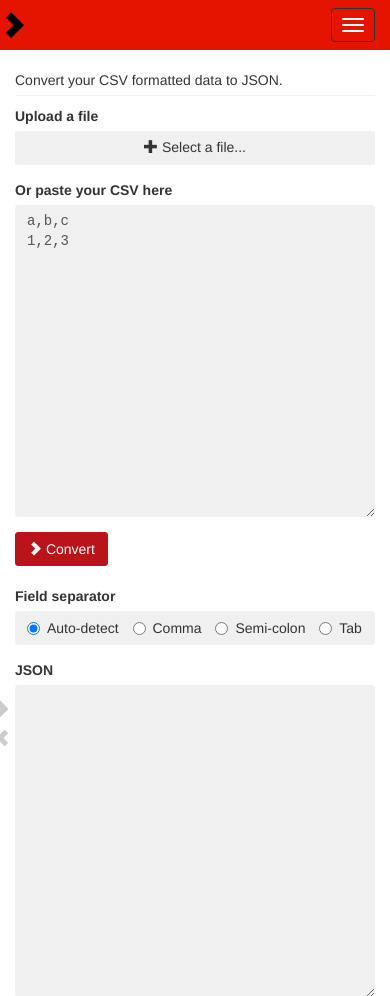
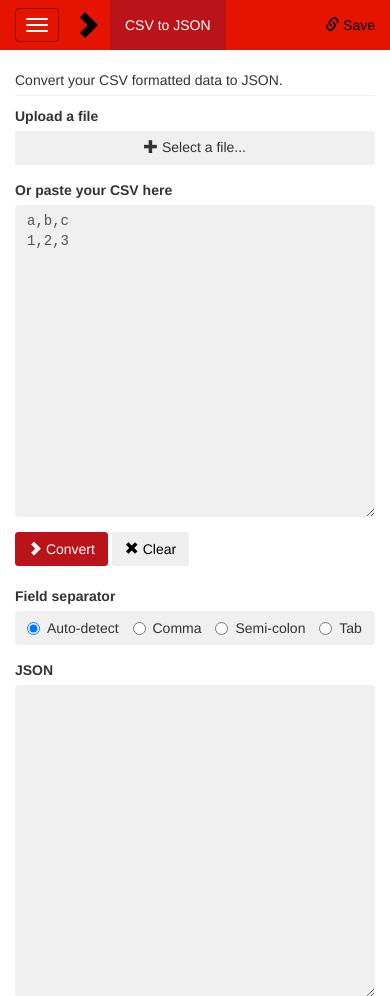
Before and after one commit to FlatFilers/csvjson-app, a CodeIgniter app: page / in a window 390 px wide. Shown: the top 996 px of the page. Run offline with CodeIgniter, Linux system fonts and the light colour scheme.

Commit message:
Better styling of header and large buttons for mobile.

```diff
--- a/application/views/csv2json_view.php
+++ b/application/views/csv2json_view.php
@@ -25,6 +25,9 @@
 			<button id="convert" type="submit" class="btn btn-primary">
 				<i class="glyphicon glyphicon-chevron-right"></i> Convert
 			</button>
+			<button id="clear" type="submit" class="btn">
+				<i class="glyphicon glyphicon-remove"></i> Clear
+			</button>
 		</div>
 
 		<div class="col-md-7 more-bottom-margin">
--- a/application/views/json_beautifier_view.php
+++ b/application/views/json_beautifier_view.php
@@ -24,6 +24,9 @@
 			</div>
 			<button id="convert" type="submit" class="btn btn-primary action">
 				<i class="glyphicon glyphicon-chevron-right"></i> Beautify
+			</button>
+			<button id="clear" type="submit" class="btn">
+				<i class="glyphicon glyphicon-remove"></i> Clear
 			</button>
 		</div>
 
--- a/application/views/page.php
+++ b/application/views/page.php
@@ -40,6 +40,12 @@
 					<a class="navbar-brand" href="/" title="csvjson.com - Conversion tools">
 						<i class="glyphicon glyphicon-chevron-right"></i>
 					</a>
+					<ul class="nav navbar-nav navbar-left">
+						<li class="active"><a href="/<?=$page?>"><?=$title?></a></li>
+					</ul>
+					<ul class="nav navbar-nav navbar-right">
+						<li><a href="#" class="save-permalink" title="Save a permanent link to come back later, or to share with a friend."><i class="glyphicon glyphicon-link"></i> Save</a></li>
+					</ul>
 				</div>
 				<div class="collapse navbar-collapse" id="navbar-collapse">
 					<ul class="nav navbar-nav navbar-left">
@@ -47,7 +53,7 @@
 						<li class="<?=$page == 'json_beautifier' ? 'active' : ''?>"><a href="/json_beautifier">JSON Beautifier</a></li>
 					</ul>
 					<ul class="nav navbar-nav navbar-right">
-						<li><a href="#" id="save" title="Save a permanent link to come back later, or to share with a friend."><i class="glyphicon glyphicon-link"></i> Save</a></li>
+						<li><a href="#" class="save-permalink" title="Save a permanent link to come back later, or to share with a friend."><i class="glyphicon glyphicon-link"></i> Save</a></li>
 					</ul>
 				</div>
 			</div>
--- a/css/main.css
+++ b/css/main.css
@@ -1,3 +1,5 @@
+/**** Navigation Bar ****/
+
 .navbar {
 	border-radius: 0;
 }
@@ -24,6 +26,9 @@
 }
 
 @media (min-width: 768px) {
+	.navbar > .container .navbar-header .navbar-nav {
+		display: none;
+	}
 	.navbar > .container .navbar-brand {
 		margin-left: 0;
 	}
@@ -45,6 +50,43 @@
 .navbar-inverse .navbar-nav > li.disabled > a:focus {
 	color: #555;
 }
+
+.navbar-inverse .navbar-toggle {
+	border-color: #990000;
+}
+
+.navbar-inverse .navbar-toggle:hover, .navbar-inverse .navbar-toggle:focus {
+	background-color: #990000;
+}
+
+.navbar-inverse .navbar-collapse {
+	border-color: #990000;
+}
+
+@media (max-width: 767px) {
+	.navbar > .container .navbar-header .navbar-nav {
+		display: inherit;
+		margin: 0;
+	}
+	.navbar > .container .navbar-header > button.navbar-toggle {
+		float: left;
+		margin-left: 15px;
+	}
+	.navbar > .container .navbar-header .navbar-left {
+		float: left;
+	}
+	.navbar > .container .navbar-header .navbar-right {
+		float: right;
+	}
+	.navbar > .container .navbar-header .navbar-nav a {
+		padding: 15px;
+	}
+	.navbar > .container .navbar-collapse > .navbar-nav.navbar-right {
+		display: none;
+	}
+}
+
+/**** Main ****/
 
 .description {
 	margin-bottom: 10px;
@@ -110,9 +152,10 @@ textarea.error {
 /**** Main controls ****/
 
 a.clear {
+	padding: 10px;
 	position: absolute;
-	top: 140px;
-	left: -10px;
+	top: 160px;
+	left: -20px;
 	font-size: 20px;
 	color: #999;
 	opacity: 0.5;
@@ -125,9 +168,10 @@ a.clear:active {
 }
 
 a.convert {
+	padding: 10px;
 	position: absolute;
 	top: 110px;
-	left: -10px;
+	left: -20px;
 	font-size: 20px;
 	color: #999;
 	opacity: 0.5;
@@ -137,6 +181,13 @@ a.convert:hover,
 a.convert:active {
 	color: #000;
 	opacity: 1.0;
+}
+
+@media (max-width: 991px) {
+	a.clear,
+	a.convert {
+		display: none;
+	}
 }
 
 /**** Code text boxes ****/
--- a/js/src/csv2json.js
+++ b/js/src/csv2json.js
@@ -20,7 +20,7 @@ CSVJSON.csv2json = function() {
 		$separator = $('input[type=radio][name=separator]'),
 		$csv = $('#csv'),
 		$json = $('#json'),
-		$clear = $('a.clear'),
+		$clear = $('#clear, a.clear'),
 		$convert = $('#convert, a.convert');
 
 	function getSeparator(csv) {
--- a/js/src/json_beautifier.js
+++ b/js/src/json_beautifier.js
@@ -22,7 +22,7 @@ CSVJSON.json_beautifier = function() {
 		$json = $('#json'),
 		$result = $('#result'),
 		$resultNote = $('span.result-note'),
-		$clear = $('a.clear'),
+		$clear = $('#clear, a.clear'),
 		$convert = $('#convert, a.convert');
 
 	CSVJSON.bindFileUploadToFillTextarea($file, uploadUrl, $json);
--- a/js/src/main.js
+++ b/js/src/main.js
@@ -138,12 +138,12 @@ $(document).ready(function() {
 
 		// Render the Save link and bind proper action
 		renderSave: function(state, error) {
-			var $save = $('#save');
+			var $save = $('a.save-permalink');
 
 			switch (state) {
 				case 'active':
 					if ($save.hasClass('active')) return;
-					$('#save')
+					$save
 						.unbind().click(CSVJSON.save)
 						.html('<i class="glyphicon glyphicon-link"></i> Save')
 						.attr('title', 'Save a permanent link to come back later, or share to with a friend.' + (CSVJSON.id ? ' Will overwrite your previous work.' : ''))
```
Also changed, not shown: css/csvjson.css (+4 -3 lines), js/csvjson.min.js, 1 other file.
